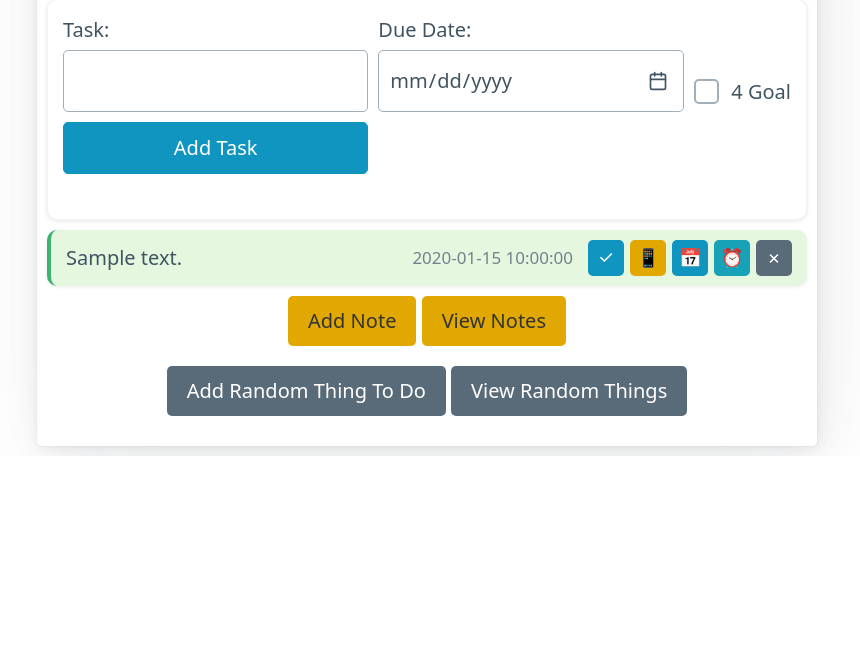
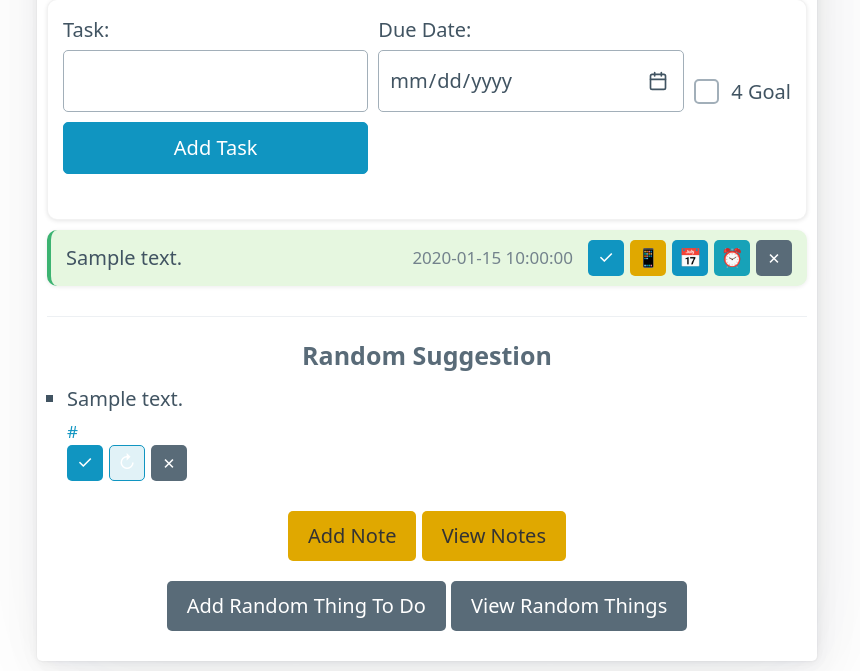
Before and after one commit to rjtavares/Melga, a Flask app: template templates/index.html in a window 1280 px wide. Shown: the part 487-1158 px from the top of the page, without its empty margins (213-1073 px from the left). Before the commit the page ends 943 px from the top, so only its background shows below. Run offline with Flask 2, Linux system fonts and the light colour scheme; the template is opened without the code that fills it: most values are stand-ins (such as "Sample title", 1, 10 or a date in 2020); some libraries are stand-ins or nearby versions.

Commit message:
feat: add random suggestion feature with UI components and styling

```diff
--- a/app.py
+++ b/app.py
@@ -44,8 +44,14 @@
     # Get the highest priority task
     priority_task = get_priority_task()
 
+    # Get a random thing to suggest
+    random_thing = get_random_thing()
+    # Format completion_date if it exists
+    if random_thing and random_thing.get('completion_date'):
+        random_thing['completion_date_display'] = get_display_date(random_thing['completion_date'], short=True)
+
     return render_template('index.html', tasks=tasks, today=today, activity_data=last_21_days,
-                           current_goal=current_goal, priority_task=priority_task)
+                           current_goal=current_goal, priority_task=priority_task, random_thing=random_thing)
 
 
 # --- HTMX Routes ---
@@ -584,9 +590,13 @@
 def toggle_random_thing_route(thing_id):
     """Route to toggle completion status of a random thing to do."""
     success = toggle_random_thing(thing_id)
+    source_page = request.form.get('source_page', 'list') # Defaults to 'list' if not specified
 
     if success:
         thing = get_random_thing(thing_id)
+        # Format completion date if it exists
+        if thing and thing.get('completion_date'):
+            thing['completion_date_display'] = get_display_date(thing['completion_date'], short=True)
         status_text = "completed" if thing['completed'] else "marked as pending"
         flash(f'Random thing {status_text}.', 'success')
     else:
@@ -595,7 +605,14 @@
     # If it's an HTMX request, return just the updated item
     if request.headers.get('HX-Request'):
         thing = get_random_thing(thing_id)
-        response = make_response(render_template('_random_thing_item.html', thing=thing))
+
+        # Choose the appropriate template based on the source page
+        if source_page == 'index':
+            template = '_random_thing_index.html'
+        else:
+            template = '_random_thing_item.html'
+
+        response = make_response(render_template(template, random_thing=thing))
         response.headers['HX-Trigger'] = 'showFlash'
         return response
 
--- a/static/css/styles.css
+++ b/static/css/styles.css
@@ -727,3 +727,32 @@
     transform: translateY(-1px);
     box-shadow: 0 2px 6px rgba(0,0,0,0.1);
 }
+
+/* Random thing in index styles */
+.random-thing-container {
+    margin: 1.5rem 0;
+    border-top: 1px solid var(--muted-border-color);
+    padding-top: 1rem;
+}
+
+.random-thing-header {
+    text-align: center;
+    margin-bottom: 0.5rem;
+    color: var(--secondary);
+    font-weight: 600;
+}
+
+.random-thing-description {
+    font-size: 1rem;
+    font-weight: 500;
+}
+
+.random-thing-link {
+    font-size: 0.85rem;
+    margin-top: 0.25rem;
+}
+
+.refresh-btn {
+    background-color: var(--primary-focus);
+    color: white;
+}
--- a/templates/index.html
+++ b/templates/index.html
@@ -90,6 +90,53 @@
             <div id="task-list-container" class="task-list">
                  {% include '_tasks.html' %} {# Include initial tasks rendered server-side #}
             </div>
+
+            <!-- Random Thing Suggestion -->
+            {% if random_thing %}
+            <div id="random-thing-container" class="random-thing-container">
+                <h4 class="random-thing-header">Random Suggestion</h4>
+                <ul>
+                    <li class="card {% if random_thing.completed %}completed{% endif %}" id="random-thing-{{ random_thing.id }}">
+                        <div class="task-info">
+                            <span class="random-thing-description">{{ random_thing.description }}</span>
+                            {% if random_thing.link %}
+                            <div class="random-thing-link">
+                                <a href="{{ random_thing.link }}" target="_blank" rel="noopener noreferrer">{{ random_thing.link }}</a>
+                            </div>
+                            {% endif %}
+                            {% if random_thing.completed %}
+                            <div class="completion-date">
+                                Completed on: {{ random_thing.completion_date_display }}
+                            </div>
+                            {% endif %}
+                        </div>
+                        <div class="task-actions">
+                            <button class="btn toggle-btn"
+                                    hx-post="/random/toggle/{{ random_thing.id }}"
+                                    hx-target="#random-thing-{{ random_thing.id }}"
+                                    hx-swap="outerHTML"
+                                    hx-vals='{"source_page": "index"}'>
+                                {{ 'Undo' if random_thing.completed else '✓' }}
+                            </button>
+                            <button class="btn refresh-btn"
+                                    hx-get="/"
+                                    hx-target="body"
+                                    hx-swap="innerHTML"
+                                    title="Get a new suggestion">
+                                ↻
+                            </button>
+                            <button class="btn delete-btn"
+                                    hx-delete="/random/delete/{{ random_thing.id }}"
+                                    hx-target="#random-thing-container"
+                                    hx-swap="innerHTML"
+                                    hx-confirm="Are you sure you want to delete this suggestion?">
+                                ✗
+                            </button>
+                        </div>
+                    </li>
+                </ul>
+            </div>
+            {% endif %}
 
             <!-- Add Note and View Notes Buttons -->
             <div class="add-note-button-container">
```
Also changed, not shown: templates/_random_thing_index.html (added, +38 -0 lines).
